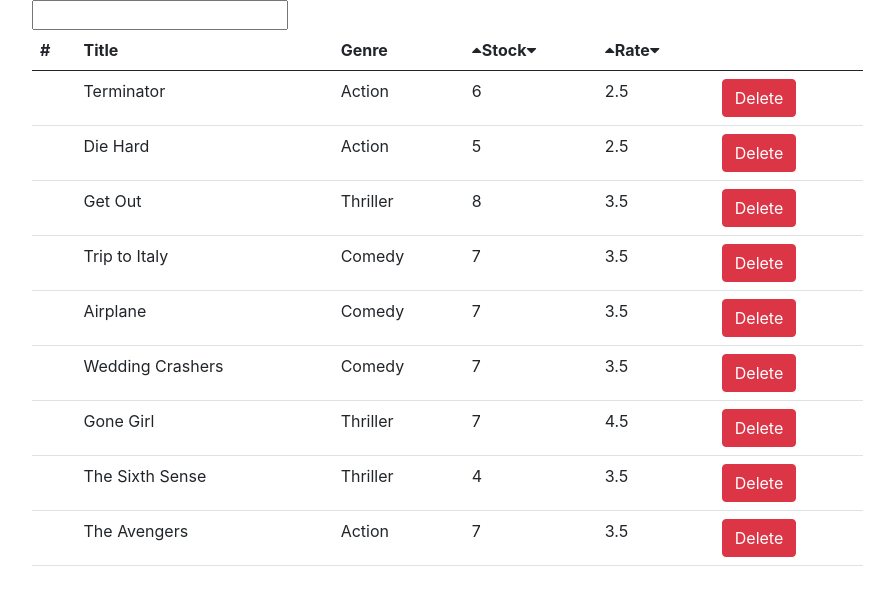
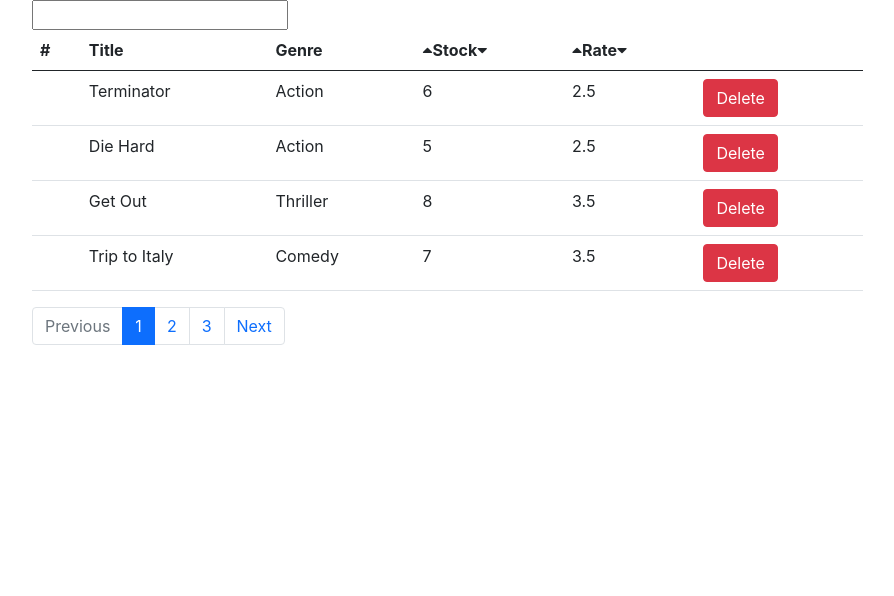
Before and after one commit to MihirSharma64/Movies-App-React, a React (Create React App) app: page / in a window 1280 px wide. Shown: the top 596 px of the page, without its empty margins (335-1229 px from the left). Built offline with nearby package versions, Linux system fonts and the light colour scheme.

Commit message:
Pagination complete

```diff
--- a/src/Components/Movies.js
+++ b/src/Components/Movies.js
@@ -7,6 +7,8 @@ export default class Movies extends Component {
 		this.state = {
 			movies: getMovies(),
 			currSearchText: '',
+			currPageNumber: 1,
+			limit: 4,
 		};
 	}
 
@@ -43,6 +45,8 @@ export default class Movies extends Component {
 			});
 		}
 
+		// order set krdiya ab setstate krdo taak irender hojaye phirse
+
 		this.setState({
 			movies: this.state.movies,
 		});
@@ -64,21 +68,29 @@ export default class Movies extends Component {
 			});
 		}
 
+		// order set krdiya ab setstate krdo taak irender hojaye phirse
+
 		this.setState({
 			movies: this.state.movies,
 		});
 	};
 
+	handlePageChange = (pageNumber) => {
+		this.setState({
+			currPageNumber: pageNumber,
+		});
+	};
+
 	render() {
 		console.log('render');
-		// deletion is permanent
+		// deletion is permanent process
 		// filtering/searching ek temporary process hai, permanent nhi
 		// jab render hoga to dekhenge ki kuch hai kya text field mei,agar hai to filtered arr banalenge
 		// baar baar text change hone pe orig arr pe effect nhi hona chahiye
 		// field val state to banega hi kyunki uske change pe baar baar jo UI pe show kr rhe hai wo depend krta hai
 		// to jab baar baar render hoga uske change ke wajah se tabhi uss val ke acc banalenge temp arr
 		// jab re-render hoga text field change hone pe tabhi render process mei filtered arr banalenge acc to text field aur wo show krdenge
-		let {movies, currSearchText} = this.state;
+		let {movies, currSearchText, currPageNumber, limit} = this.state;
 		let filteredArr = [];
 
 		if (currSearchText === '') {
@@ -89,6 +101,31 @@ export default class Movies extends Component {
 				return title.includes(currSearchText.toLowerCase());
 			});
 		}
+
+		// ----------------------Pagination-------------------------------------------
+		// if per page 5(limit) items, 1st page-0to4,2nd page - 5 to 9
+		// so Startingidx = limit*(pageNo-1), endIdx = startingidx + limit - 1
+		// limit hum user se input lenge to wo change hone pe to structure change hoga hi, to wo state banega
+		// currpage number pe bhi depend hoga ki kya show hoga, to yeh bhi state mei jayega, kyunki yeh change hone pe
+		// data change hoga jo show ho rha hai abhi
+		// Pagination bhi temporary process hi hai, to yeh bhi har render pe jo state ki values hongi uske acc
+		// krdenge register
+
+		let numberOfPages = Math.ceil(filteredArr.length / limit);
+		let PagesArr = []; // aise hi empty arr hai baad mei pages ke liye map krne ke liye
+		for (let i = 0; i < numberOfPages; i++) {
+			PagesArr.push(i + 1);
+		}
+
+		let si = limit * (currPageNumber - 1);
+		let ei = si + limit - 1;
+
+		// Ab si se ei tak slice krdo, slice(si,ei)->ei wala is not included->(1,4):1 se 3 tak ajayenge
+		filteredArr = filteredArr.slice(si, ei + 1);
+
+		let prevBtnClass = (currPageNumber - 1 > 0) ? 'page-item' : 'page-item disabled';
+		let nextBtnClass = (currPageNumber + 1 <= PagesArr.length) ? 'page-item' : 'page-item disabled';
+
 		return (
 			<div className="container">
 				<div className="row">
@@ -164,6 +201,48 @@ export default class Movies extends Component {
 								})}
 							</tbody>
 						</table>
+						<div aria-label="...">
+							<ul className="pagination">
+								<li
+									className={prevBtnClass}
+									onClick={() => {
+										if (currPageNumber - 1 > 0) this.handlePageChange(currPageNumber - 1);
+									}}
+								>
+									<a className="page-link" href="#" tabindex="-1" aria-disabled="true">
+										Previous
+									</a>
+								</li>
+								{PagesArr.map((pageNumber) => {
+									let classname = pageNumber === currPageNumber ? 'page-item active' : 'page-item';
+									return (
+										<li
+											key={pageNumber}
+											onClick={() => {
+												this.handlePageChange(pageNumber);
+											}}
+											className={classname}
+										>
+											<a className="page-link" href="#">
+												{pageNumber}
+											</a>
+										</li>
+									);
+								})}
+								<li
+									onClick={() => {
+										if (currPageNumber + 1 <= PagesArr.length) {
+											this.handlePageChange(currPageNumber + 1);
+										}
+									}}
+									className={nextBtnClass}
+								>
+									<a className="page-link" href="#" tabindex="-1" aria-disabled="true">
+										Next
+									</a>
+								</li>
+							</ul>
+						</div>
 					</div>
 				</div>
 			</div>
```
